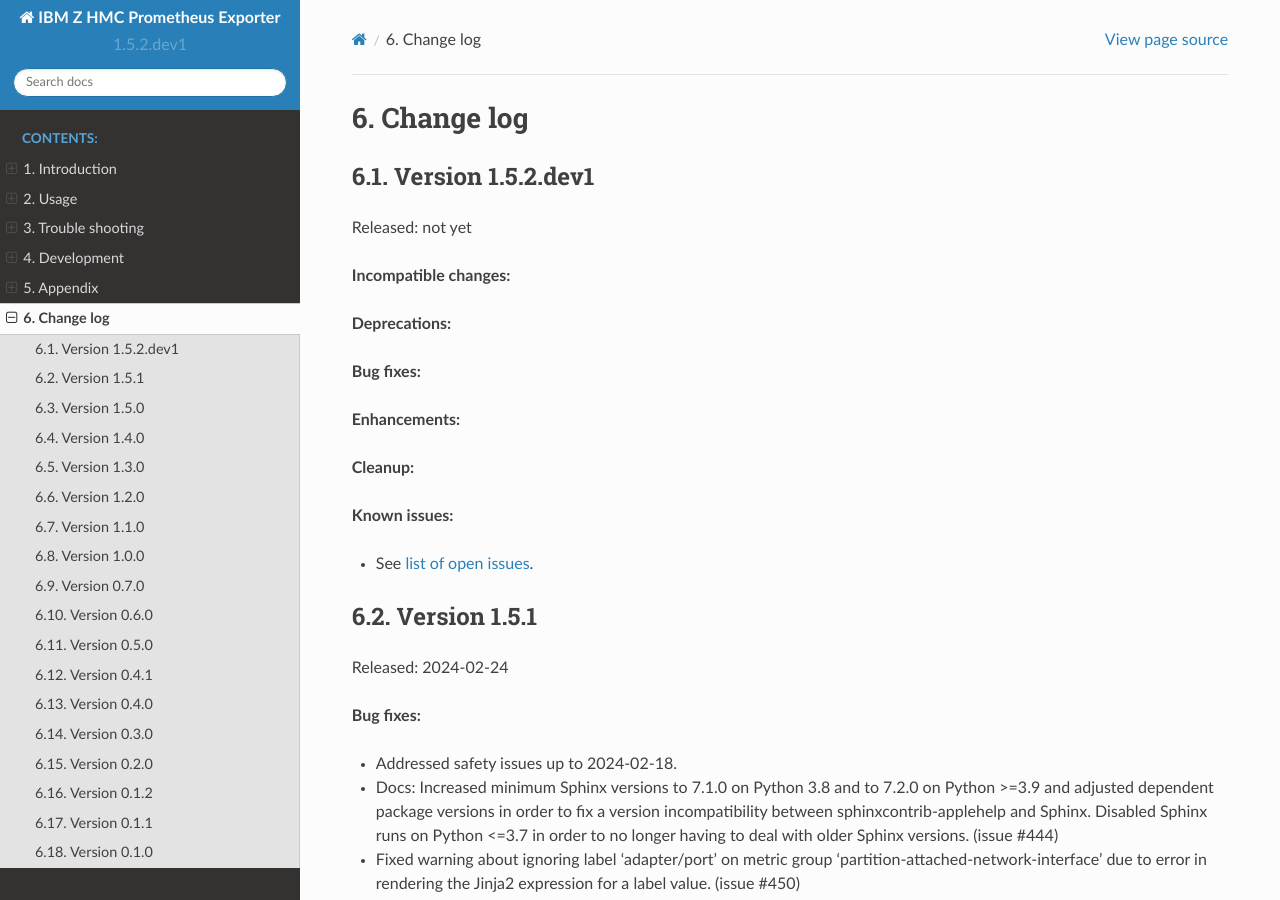
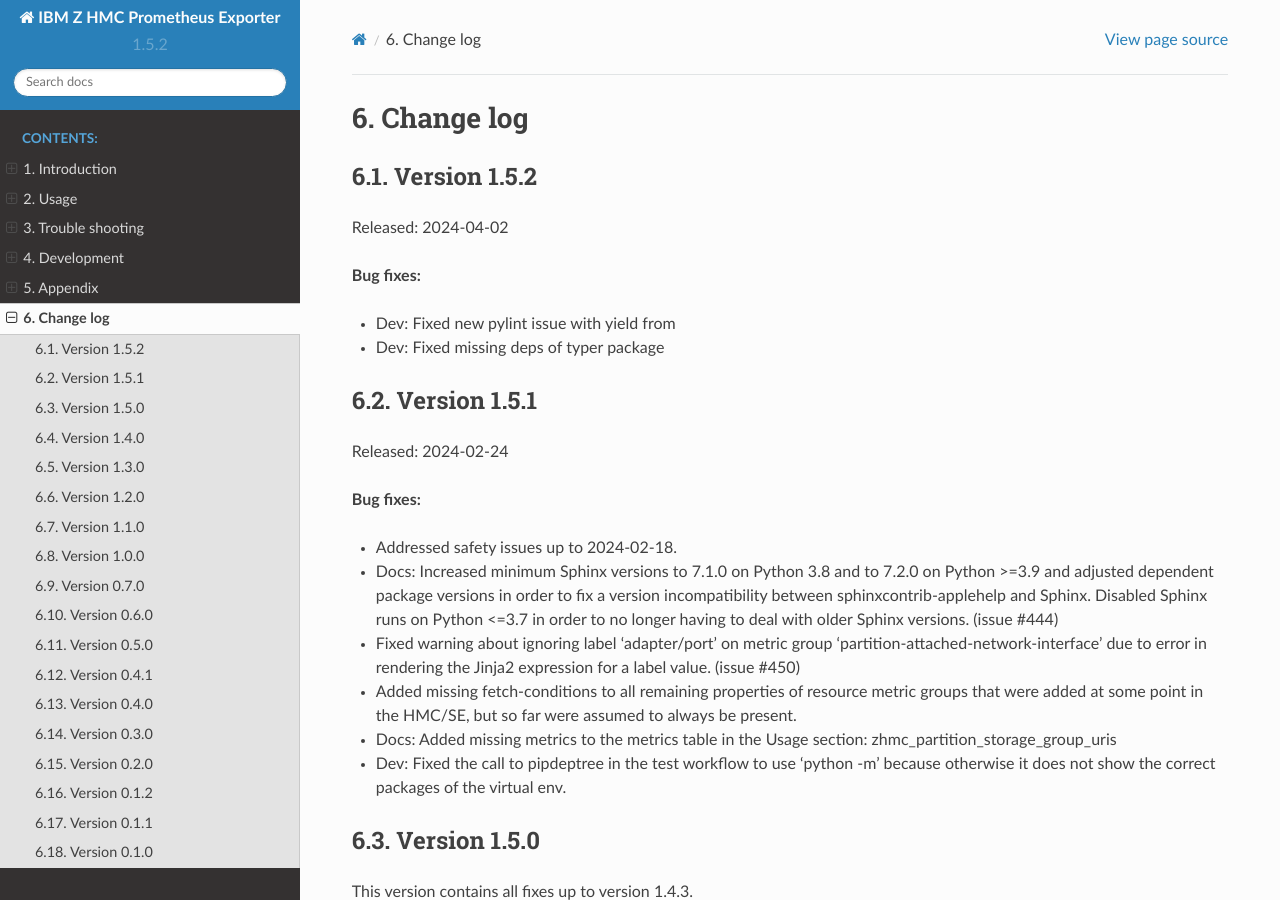
Before and after one commit to zhmcclient/zhmc-prometheus-exporter, a Sphinx documentation site: the page built from docs/changes.rst, in a window 1280 px wide and 900 px high. Built offline with Sphinx 7.4.7 and the Read the Docs theme 2.0.0, drawn with Linux system fonts in a browser that asks for light colours.

Commit message:
Release 1.5.2
Signed-off-by: Andreas Maier <maiera@de.ibm.com>

```diff
--- a/docs/changes.rst
+++ b/docs/changes.rst
@@ -17,26 +17,16 @@
 ----------
 
 
-Version 1.5.2.dev1
-^^^^^^^^^^^^^^^^^^
+Version 1.5.2
+^^^^^^^^^^^^^
 
-Released: not yet
-
-**Incompatible changes:**
-
-**Deprecations:**
+Released: 2024-04-02
 
 **Bug fixes:**
 
-**Enhancements:**
+* Dev: Fixed new pylint issue with yield from
 
-**Cleanup:**
-
-**Known issues:**
-
-* See `list of open issues`_.
-
-.. _`list of open issues`: https://github.com/zhmcclient/zhmc-prometheus-exporter/issues
+* Dev: Fixed missing deps of typer package
 
 
 Version 1.5.1
--- a/zhmc_prometheus_exporter/_version.py
+++ b/zhmc_prometheus_exporter/_version.py
@@ -25,4 +25,4 @@
 #:
 #: * "M.N.P.dev1": A not yet released version M.N.P
 #: * "M.N.P": A released version M.N.P
-__version__ = '1.5.2.dev1'
+__version__ = '1.5.2'
```
